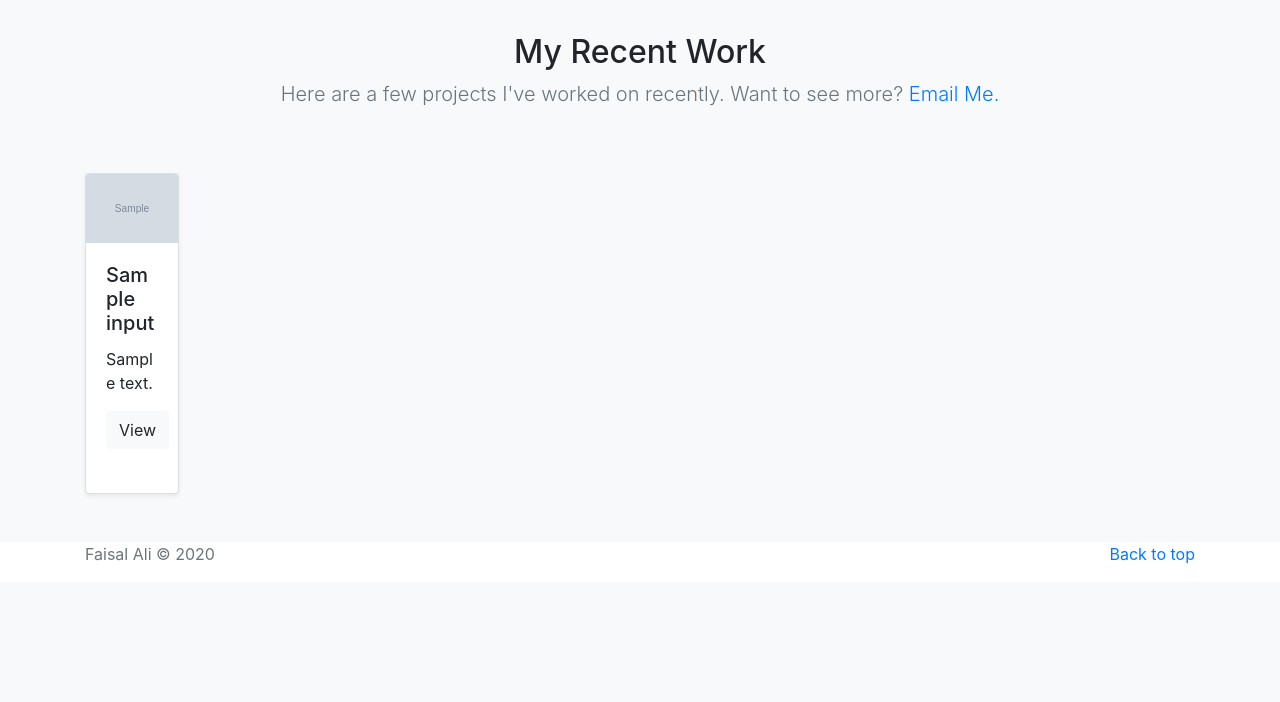
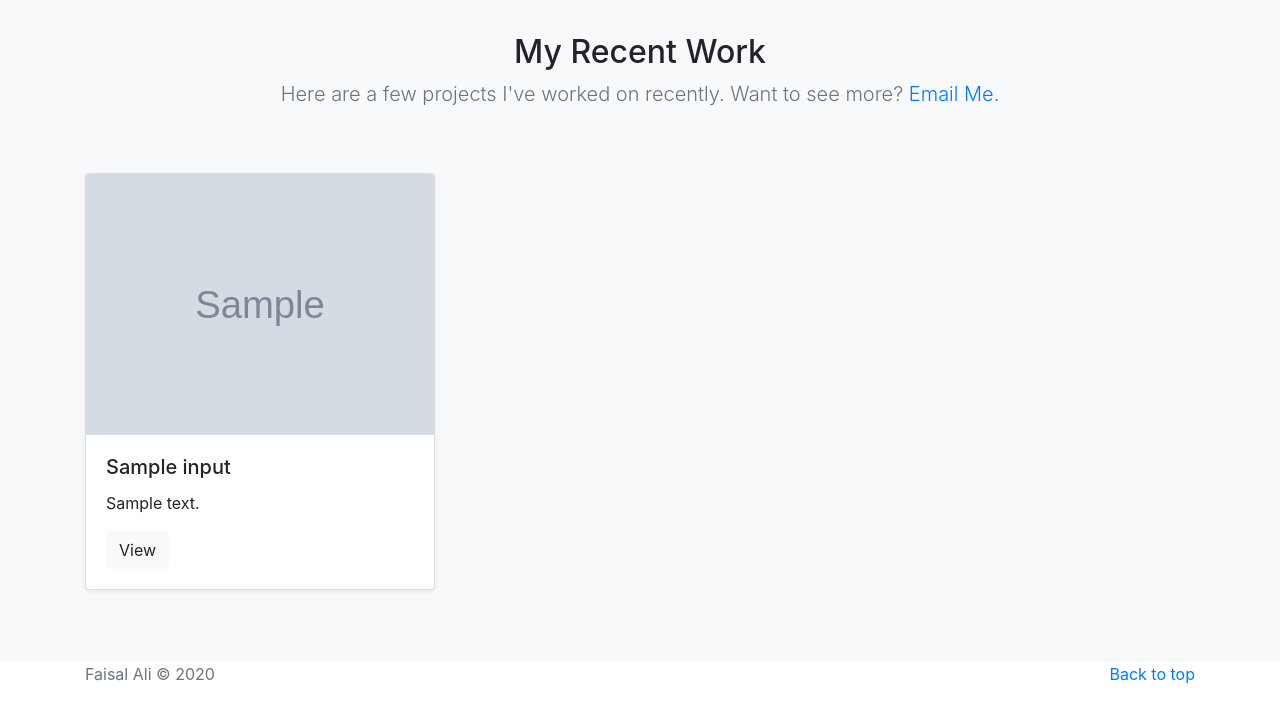
Before and after one commit to Fa1sal-ali/portfolio_project, a Django app: page / in a window 1280 px wide. Shown: the part 1776-2478 px from the top of the page. Before the commit the page ends 2339 px from the top, so only its background shows below. Run offline with Django 3.2, Linux system fonts and the light colour scheme; tables that the repository leaves empty hold one stand-in row (values such as "Sample post"); grey boxes marked "Sample" are stand-in pictures; some libraries are stand-ins or nearby versions.

Commit message:
Updated card class from bootstrap in homepage

```diff
--- a/projects/templates/portfolio_home.html
+++ b/projects/templates/portfolio_home.html
@@ -154,10 +154,9 @@
       </section>
     <div class="container">
       <div class="row">
-        <div class="card-deck">
         {%for a in inputs.all%}
         <div class="col-md-4">
-          <div class="card mb-4 shadow-sm h-100">
+          <div class="card mb-4 shadow-sm">
             <img src="{{a.image.url}}" class="card-img-top" >
             <div class="card-body">
               <h5 class="card-title">{{a.title}}</h5>
@@ -167,7 +166,6 @@
           </div>
         </div>
         {%endfor%}
-        </div>
       </div>
     </div>
   </div>
```
